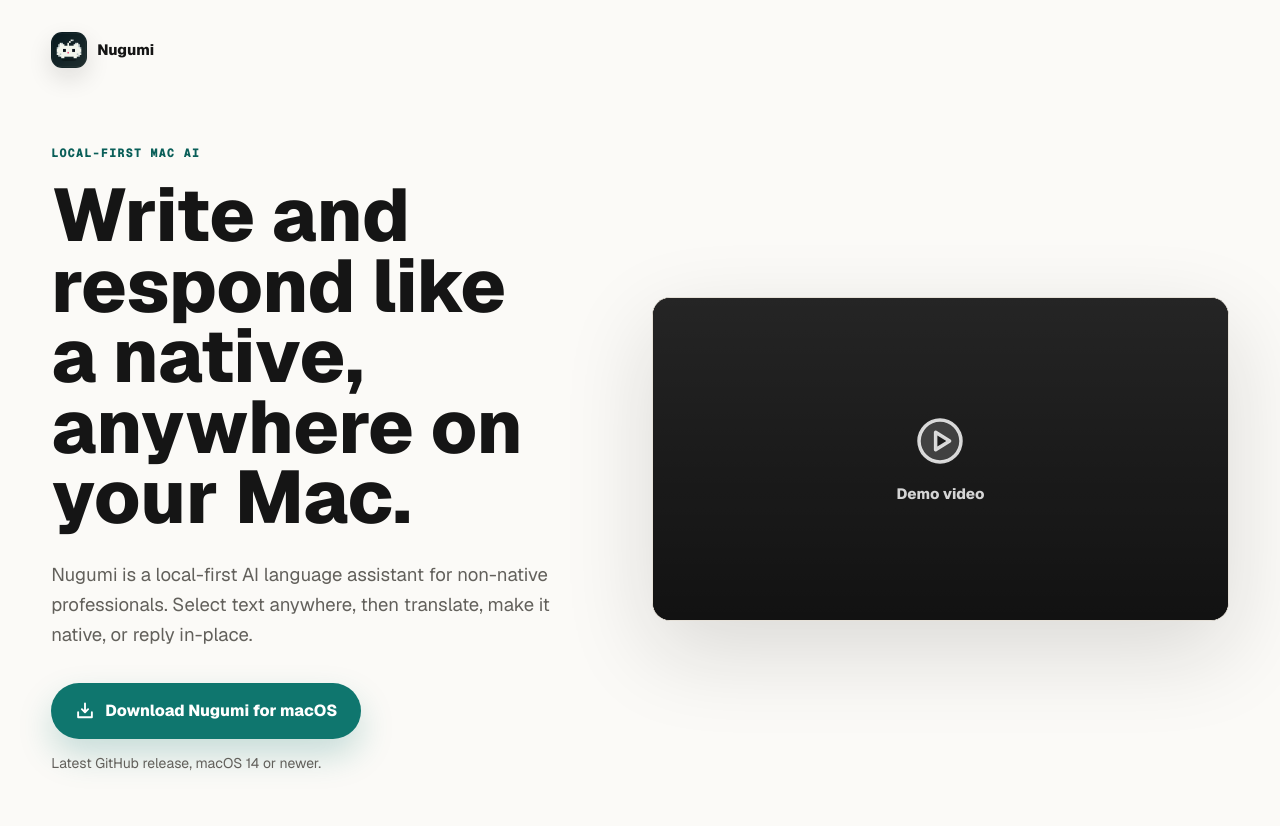
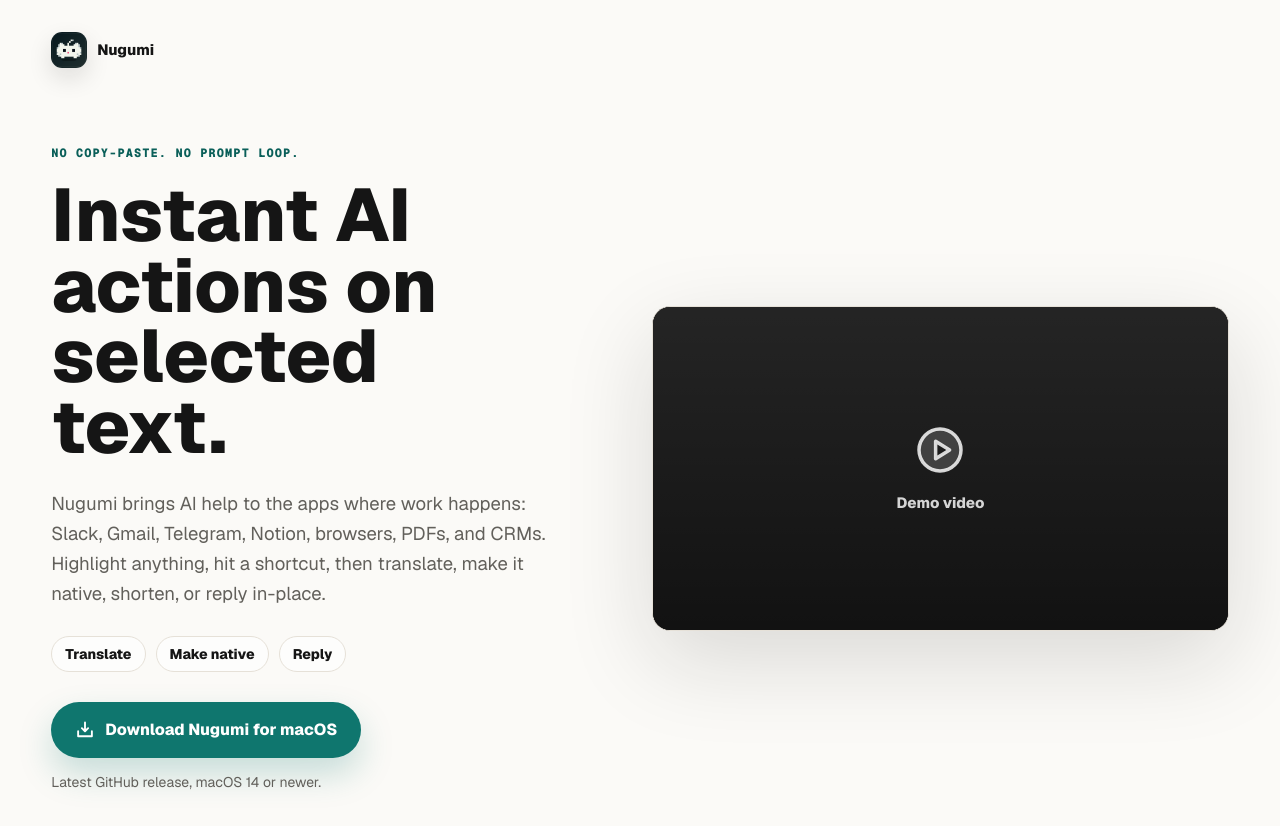
Before and after one commit to ChoiVadim/nugumi-landing, a Next.js app: page / in a window 1280 px wide. Shown: the top 826 px of the page. Built offline with nearby package versions, Linux system fonts and the light colour scheme.

Commit message:
Refine Nugumi positioning copy

```diff
--- a/src/app/globals.css
+++ b/src/app/globals.css
@@ -104,13 +104,33 @@
   line-height: 1.62;
 }
 
+.action-list {
+  display: flex;
+  flex-wrap: wrap;
+  gap: 10px;
+  margin-top: 28px;
+}
+
+.action-list span {
+  display: inline-flex;
+  align-items: center;
+  min-height: 36px;
+  padding: 0 13px;
+  border: 1px solid var(--line);
+  border-radius: 999px;
+  background: rgba(255, 255, 255, 0.62);
+  color: var(--foreground);
+  font-size: 14px;
+  font-weight: 720;
+}
+
 .download-button {
   display: inline-flex;
   align-items: center;
   justify-content: center;
   gap: 10px;
   min-height: 56px;
-  margin-top: 34px;
+  margin-top: 30px;
   padding: 0 24px;
   border-radius: 999px;
   background: var(--accent);
@@ -198,7 +218,7 @@
   }
 
   h1 {
-    font-size: clamp(42px, 12vw, 54px);
+    font-size: clamp(46px, 14vw, 64px);
   }
 
   .download-button {
--- a/src/app/layout.tsx
+++ b/src/app/layout.tsx
@@ -15,7 +15,7 @@
 export const metadata: Metadata = {
   title: "Nugumi - Local-first Mac AI",
   description:
-    "A local-first AI language assistant for non-native professionals on macOS.",
+    "Instant AI actions on selected text everywhere you work on macOS.",
   icons: {
     icon: "/app-icon.png",
     shortcut: "/app-icon.png",
--- a/src/app/page.tsx
+++ b/src/app/page.tsx
@@ -2,6 +2,7 @@
 import { DownloadSimple, PlayCircle } from "@phosphor-icons/react/dist/ssr";
 
 const YOUTUBE_EMBED_URL = "";
+const actions = ["Translate", "Make native", "Reply"];
 
 export default function Home() {
   return (
@@ -15,13 +16,20 @@
 
       <section id="top" className="hero-section">
         <div className="hero-copy">
-          <p className="eyebrow">Local-first Mac AI</p>
-          <h1>Write and respond like a native, anywhere on your Mac.</h1>
+          <p className="eyebrow">No copy-paste. No prompt loop.</p>
+          <h1>Instant AI actions on selected text.</h1>
           <p className="lede">
-            Nugumi is a local-first AI language assistant for non-native
-            professionals. Select text anywhere, then translate, make it native,
-            or reply in-place.
+            Nugumi brings AI help to the apps where work happens: Slack, Gmail,
+            Telegram, Notion, browsers, PDFs, and CRMs. Highlight anything, hit
+            a shortcut, then translate, make it native, shorten, or reply
+            in-place.
           </p>
+
+          <div className="action-list" aria-label="Core Nugumi actions">
+            {actions.map((action) => (
+              <span key={action}>{action}</span>
+            ))}
+          </div>
 
           <a className="download-button" href="/download">
             <DownloadSimple size={20} weight="bold" aria-hidden="true" />
```
